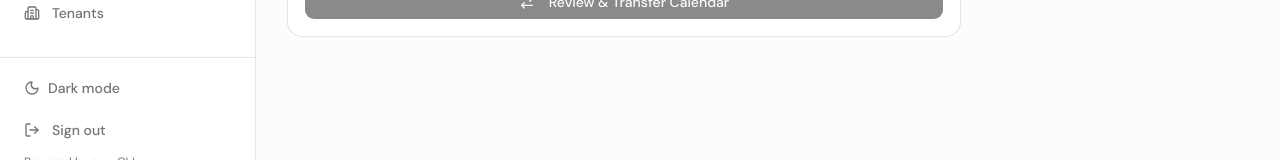
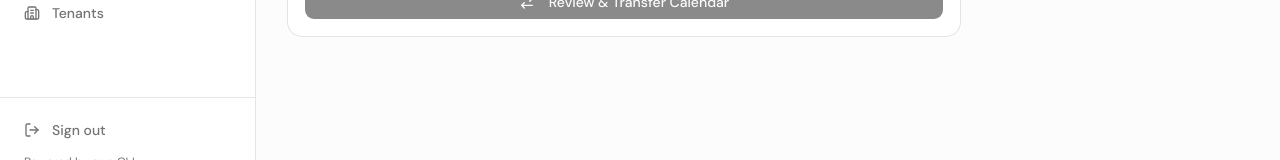
Before and after one commit to Michael-Civitillo/google-workspace-ai-toolbox, a Next.js app: page /calendar-transfer in a window 1280 px wide. Shown: the part 614-774 px from the top of the page. Built offline with nearby package versions, Linux system fonts and the light colour scheme.

Commit message:
ui: drop sidebar theme toggle, keep only the floating top-right button
The sidebar entry was redundant once the floating icon button existed.
One discoverable control beats two scattered ones.

```diff
--- a/src/components/sidebar.tsx
+++ b/src/components/sidebar.tsx
@@ -17,7 +17,6 @@ import {
 } from "lucide-react";
 import { cn } from "@/lib/utils";
 import { TenantSwitcher } from "./tenant-switcher";
-import { ThemeToggle } from "./theme-toggle";
 import { LogoutButton } from "./logout-button";
 
 const navigation = [
@@ -135,7 +134,6 @@ export function Sidebar() {
       </nav>
 
       <div className="p-3 border-t border-border space-y-1">
-        <ThemeToggle />
         <LogoutButton />
         <p className="text-xs text-muted-foreground px-3 pb-1">
           Powered by{" "}
```
